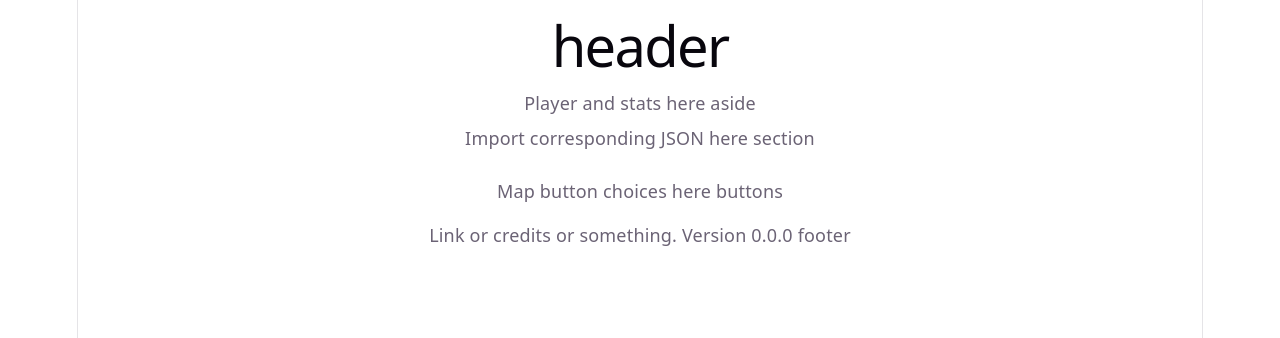
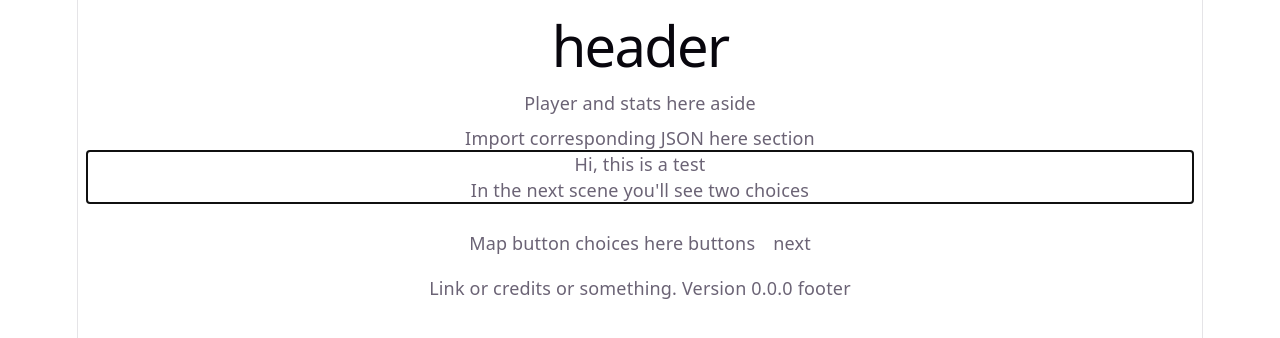
Before and after one commit to pexpalacios/terrarium, a React app in the folder app/: page /homepage in a window 1280 px wide. Shown: the top 338 px of the page. Built offline with nearby package versions, Linux system fonts and the light colour scheme; the HTML template or start-up script is replaced by a standard one.

Commit message:
Added logic to make text and choices work without changing pages, using nodes.

```diff
--- a/app/src/pages/HomePage.jsx
+++ b/app/src/pages/HomePage.jsx
@@ -1,9 +1,66 @@
-import { useEffect, useState } from 'react'
+import { useEffect, useState, useRef } from 'react'
 import { useTranslation, initReactI18next } from 'react-i18next';
 
 
+//load json files
+const modules = import.meta.glob('../text/*.json', { eager: true, import: 'default' });
+const nodes = Object.assign({}, ...Object.values(modules));
+const init_id = Object.keys(nodes).find((id) => nodes[id].init);
+
+const idFromHash = () => {
+	const id = decodeURIComponent(window.location.hash.slice(1));
+	return (nodes[id] ? id : init_id);
+}
+
+// a choice shows only if requirements are met
+const hasRequirements = (requires = {}, state) =>
+	Object.entries(requires).every(([key, value]) => state[key] === value);
+
+///// MAIN HOMEPAGE FUNCTION
 function HomePage() {
 	const { t } = useTranslation();
+	const [nodeId, setNodeId] = useState(idFromHash);
+	const [state, setState] = useState({});
+	const sceneRef = useRef(null);
+
+	// get current node's hash
+	useEffect( () => {
+		const changeHash = () => setNodeId(idFromHash());
+		window.addEventListener('hashchange', changeHash);
+		return (() => window.removeEventListener('hashchange', changeHash));
+	}, []);
+
+	//change content focus
+	useEffect(() => {
+		sceneRef.current?.focus();
+	}, [nodeId]);
+
+	const currentNode = nodes[nodeId];
+
+	const choose = (choice) => {
+		if (choice.effects)
+			setState((previous) => ({ ...previous, ...choice.effects }));
+		window.location.hash = choice.target;
+	};
+
+	//mostly for debugging. there will be no way to restart the game
+	const restart = () => {
+		setState({});
+		window.location.hash = init_id;
+	};
+
+	if (!currentNode)
+	{
+		return (
+			<main>
+				<p>Error: {nodeId} doesn't exist</p>
+			</main>
+		);
+	}
+
+	const paragraphs = [].concat(currentNode.text);
+	const choices = (currentNode.choices ?? []).filter((e) => hasRequirements(e.requires, state));
+	const finish = choices.length === 0;
 
 /////
 	return (
@@ -17,10 +74,45 @@ function HomePage() {
 			<section id="game">
 				<div id="story" className="p-2">
 					<p>Import corresponding JSON here  {t("section")}</p>
+						<article ref={sceneRef} tabIndex={-1} aria-live="polite">
+							{currentNode.imagen && (
+							<figure>
+								<img src={`/img/${currentNode.imagen}`} alt={currentNode.alt ?? ''} />
+							</figure>
+							)}
+
+							{currentNode.speaker && (
+							<header>
+								<h1>{currentNode.speaker}</h1>
+							</header>
+							)}
+
+							{paragraphs.map((p, i) => (
+							<p key={i}>{p}</p>
+							))}
+						</article>
 				</div>
 
 				<div id="buttons" className="flex flex-row justify-center text-uppercase p-4 gap-4">
 					<p>Map button choices here  {t("buttons")}</p>
+					<nav aria-label="Opciones">
+							<ul>
+							{choices.map((choice) => (
+								<li key={choice.target + choice.text}>
+								<button type="button" onClick={() => choose(choice)}>
+									{choice.text}
+								</button>
+								</li>
+							))}
+							{finish && (
+								<li>
+								<button type="button" onClick={restart}>
+									Empezar de nuevo
+								</button>
+								</li>
+							)}
+							</ul>
+						</nav>
 				</div>
 			</section>
 			<footer>
--- /dev/null
+++ b/app/src/text/json-writing-conventions.md
@@ -0,0 +1,29 @@
+### Scenes
+
+"scene id": {
+	"init": true, //only for the first scene
+	"text": [
+		"",
+		""
+	],
+	"image": "url", //should be routed to public/img/ by default. can be changed later
+	"alt": "for the image",
+	"choices": [
+		{ "text": "", "target": "next scene id" },
+		{ "text": "", "target": "next scene id" }
+	]
+},
+
+### Dialogues
+
+"dialogue id": {
+	"speaker": "NPC name",
+	"text": [
+		"",
+		""
+	],
+	"choices"= [
+		{ "text": "", "target": "next scene id" },
+		{ "text": "", "target": "next scene id" }
+	]
+},
--- /dev/null
+++ b/app/src/text/scenes_en.json
@@ -0,0 +1,43 @@
+{
+	"scene_01": {
+		"init": true,
+		"text": [
+			"Hi, this is a test",
+			"In the next scene you'll see two choices"
+		],
+		"image": "url",
+		"alt": "for the image",
+		"choices": [
+			{ "text": "next", "target": "scene_02" }
+		]
+	},
+
+	"scene_02": {
+		"text": [
+			"These choices go to two different scenes",
+			"Now try using them"
+		],
+		"image": "url",
+		"alt": "for the image",
+		"choices": [
+			{ "text": "to scene 03 a", "target": "scene_03_a" },
+			{ "text": "to scene 03 b", "target": "scene_03_b" }
+		]
+	},
+
+	"scene_03_a": {
+		"text": [
+			"you're in scene 03 a"
+		],
+		"image": "url",
+		"alt": "for the image"
+	},
+
+	"scene_03_b": {
+		"text": [
+			"you're in scene 03 b"
+		],
+		"image": "url",
+		"alt": "for the image"
+	}
+}
```
Also changed, not shown: 1 other file (tests, documents, lock files or other folders).
